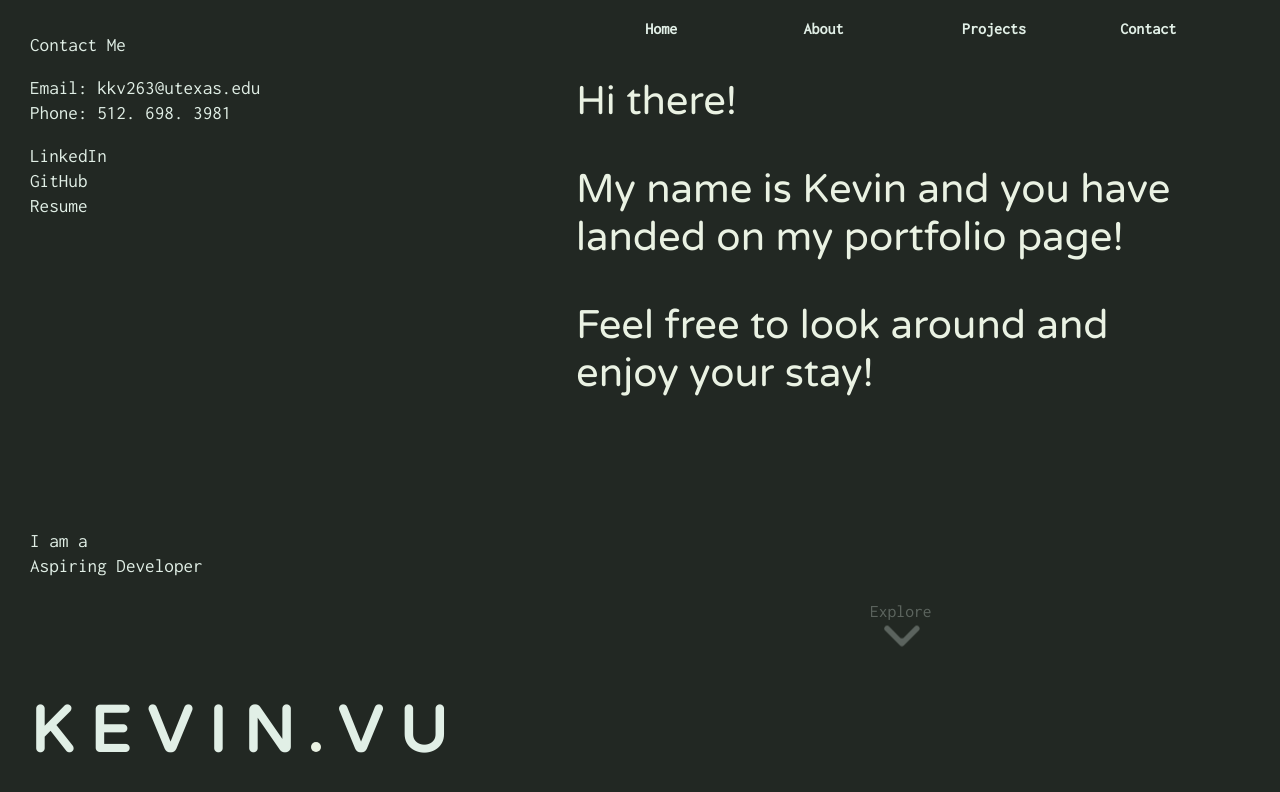
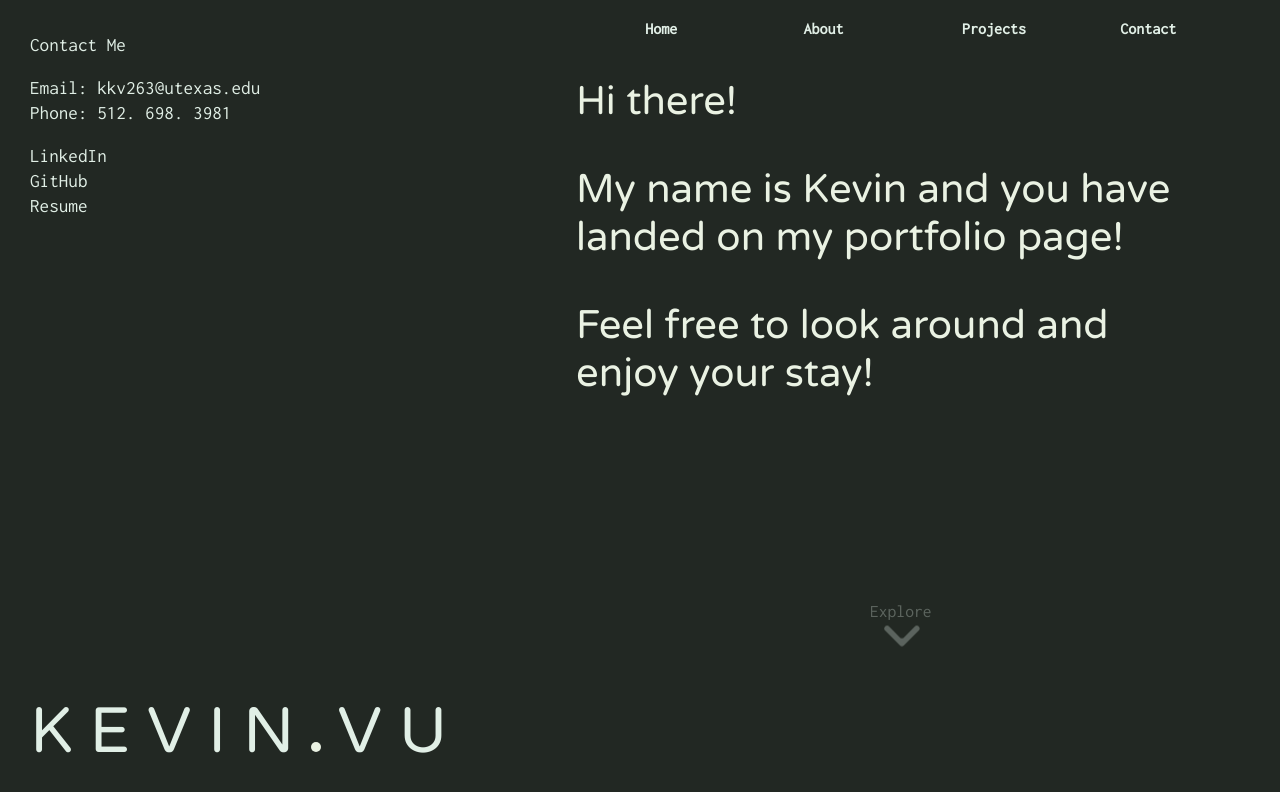
Before and after one commit to kkv263/portfolio2, a React app: page / in a window 1280 px wide. Shown: the top 792 px of the page. Built offline with nearby package versions, Linux system fonts and the light colour scheme.

Commit message:
small fix on home

```diff
--- a/src/containers/HomeContainer.js
+++ b/src/containers/HomeContainer.js
@@ -15,8 +15,6 @@ class HomeContainer extends Component {
         <Paragraph><a href="https://www.linkedin.com/in/kkv263/" target="_blank" rel="noopener noreferrer">LinkedIn</a></Paragraph>
         <Paragraph><a href="https://github.com/kkv263" target="_blank" rel="noopener noreferrer">GitHub</a></Paragraph>
         <Paragraph><a href="#resume" target="_blank" rel="noopener noreferrer">Resume</a></Paragraph>
-        <Paragraph size="315px"><span>I am a</span></Paragraph>
-        <Paragraph ><span>Aspiring Developer</span></Paragraph>
         </TextWrapper>
           <Brand>K E V I N <div></div> V U</Brand>
       </Wrapper>
--- a/src/styles/Home.style.js
+++ b/src/styles/Home.style.js
@@ -31,7 +31,7 @@ display: inline-block;
 vertical-align: middle;
 `;
 
-export const Brand = styled.h1`
+export const Brand = styled.div`
 position:absolute;
 bottom:30px;
 font-family: 'Varela Round', sans-serif;
```
